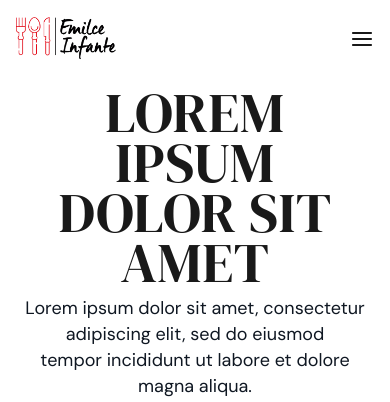
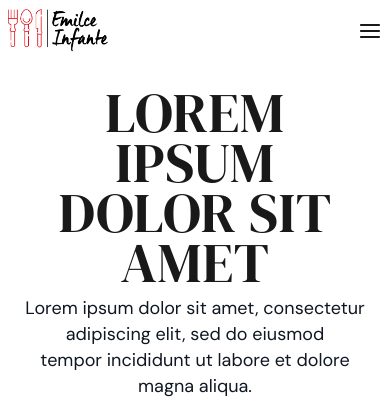
Before and after one commit to Cristian-Infante/Emilce-Infante, a website built with Parcel: page index.html in a window 390 px wide. Shown: the top 402 px of the page. Built offline with nearby package versions, Linux system fonts and the light colour scheme; files whose address does not match are found by name.

Commit message:
Add files via upload

```diff
--- a/home.css
+++ b/home.css
@@ -360,7 +360,7 @@ a{
 
 @media(max-width: 767px) {
   .navigation-max-width {
-    padding: var(--dl-space-space-unit);
+    padding: var(--dl-space-space-halfunit);
   }
 
   .navigation-mobile-menu {
```
Also changed, not shown: public/playground_assets/dsc5898-400h.webp, public/playground_assets/dsc5909-1000w.webp, public/playground_assets/dsc5923-1000w.webp, 1 other file.
